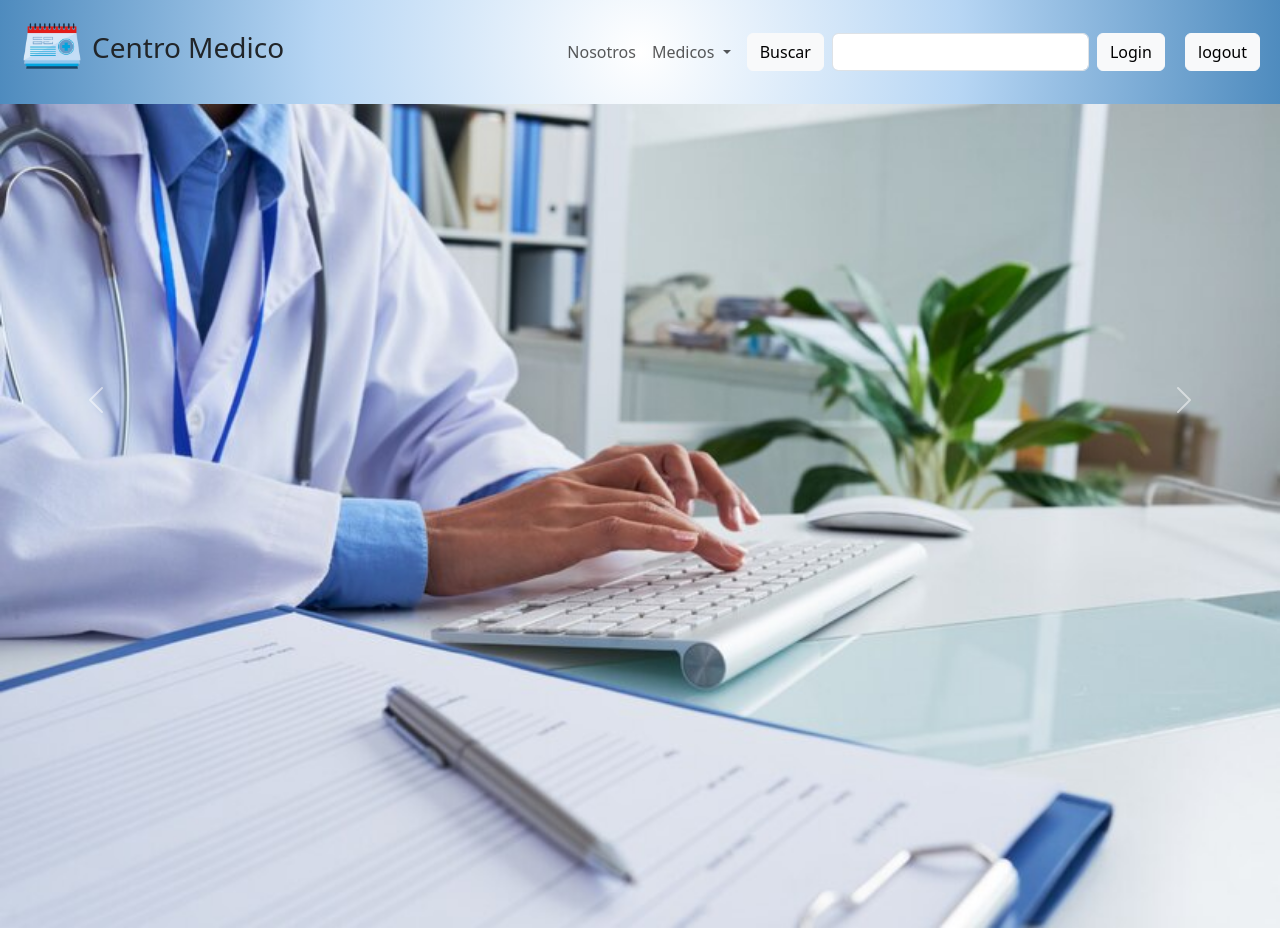
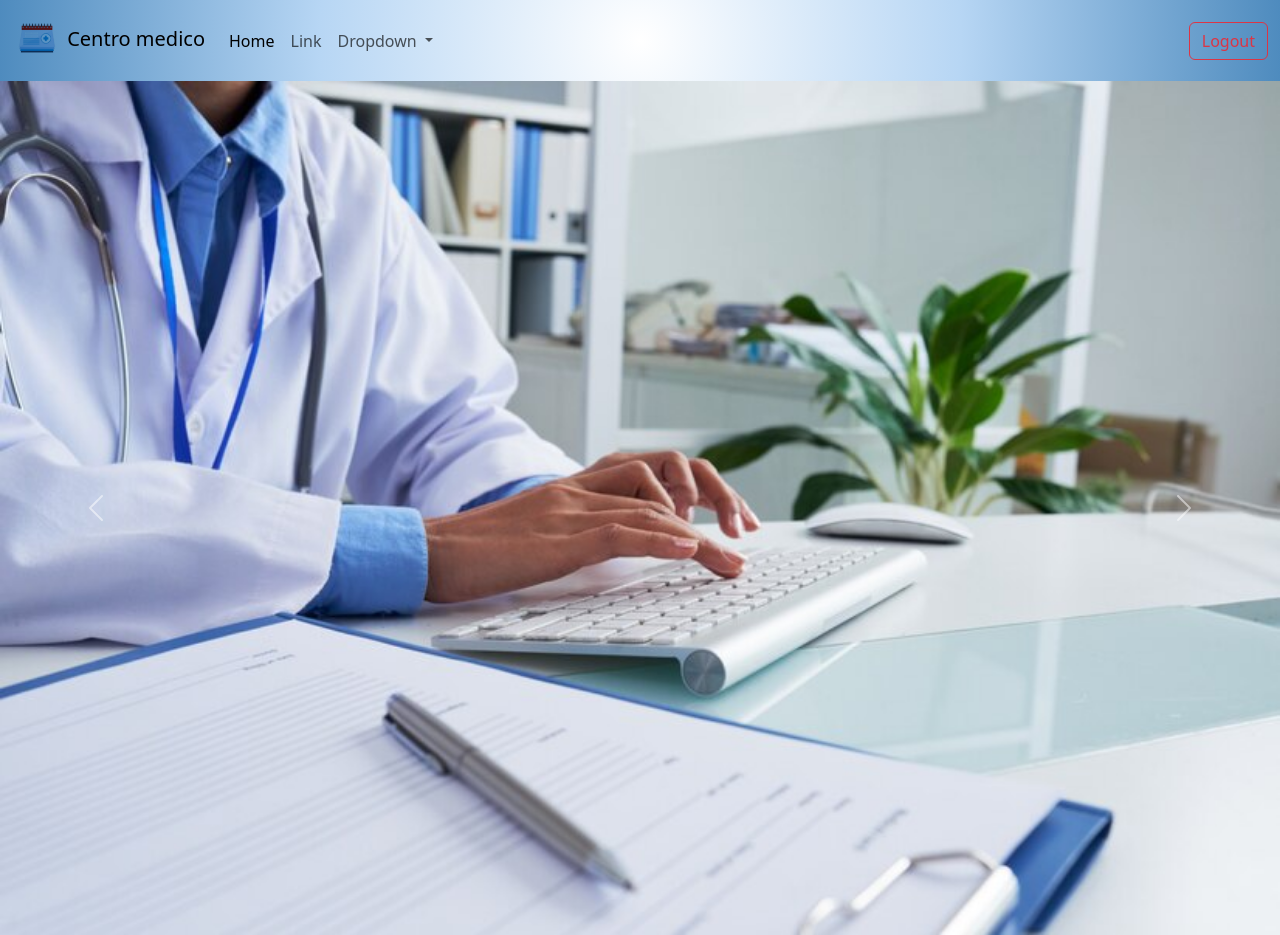
Before and after one commit to loubillone/proyecto_webClinica, a plain HTML site: page index.html in a window 1280 px wide. Drawn offline with nearby package versions, Linux system fonts and the light colour scheme.

Commit message:
se actualiza carousel

```diff
--- a/index.html
+++ b/index.html
@@ -15,70 +15,37 @@
 </head>
 
 <body>
-  <h1>Pagina principal</h1>
 
-  <nav class="navbar fixed-top navbar-expand-lg bg-body-tertiary">
-    <div class="container-fluid ">
-      <div class="contenedor mb-0 w-100 d-flex align-items-center justify-content-between">
-        <h3 class="logotipo">
-          <img src="img/medical-calendar-icon-free-vector-removebg-preview.png"  width="80px" height="80px" alt="leona" class="leona">
-          Centro Medico
-        </h3>
-        <div>
-          <button class="navbar-toggler" type="button" data-bs-toggle="collapse"
-            data-bs-target="#navbarSupportedContent" aria-controls="navbarSupportedContent" aria-expanded="false"
-            aria-label="Toggle navigation">
+  <nav class="navbar navbar-expand-lg bg-body-tertiary">
+    <div class="container-fluid">
+      <a class="navbar-brand" href="#"><img src="../proyecto_webClinica/img/medical-calendar-icon-free-vector.png" class="leona" alt="" width="50px" height="50px"> Centro medico</a>
+      <button class="navbar-toggler" type="button" data-bs-toggle="collapse" data-bs-target="#navbarSupportedContent" aria-controls="navbarSupportedContent" aria-expanded="false" aria-label="Toggle navigation">
         <span class="navbar-toggler-icon"></span>
       </button>
       <div class="collapse navbar-collapse" id="navbarSupportedContent">
         <ul class="navbar-nav me-auto mb-2 mb-lg-0">
-
           <li class="nav-item">
-                <a class="nav-link" href="/pages/nosotros.html">Nosotros</a>
+            <a class="nav-link active" aria-current="page" href="#">Home</a>
+          </li>
+          <li class="nav-item">
+            <a class="nav-link" href="#">Link</a>
+          </li>
+          <li class="nav-item dropdown">
+            <a class="nav-link dropdown-toggle" href="#" role="button" data-bs-toggle="dropdown" aria-expanded="false">
+              Dropdown
+            </a>
+            <ul class="dropdown-menu">
+              <li><a class="dropdown-item" href="#">Action</a></li>
+              <li><a class="dropdown-item" href="#">Another action</a></li>
+              <li><hr class="dropdown-divider"></li>
+              <li><a class="dropdown-item" href="#">Something else here</a></li>
+            </ul>
           </li>
 
-              <li class="nav-item dropdown">
-                <a class="nav-link dropdown-toggle" href="#" role="button" data-bs-toggle="dropdown"
-                  aria-expanded="false">
-                  Medicos
-                </a>
-                <ul class="dropdown-menu">
-                  <li><a class="dropdown-item" href="/pages/Peliculas.html">Gastroenterologo</a></li>
-                  <li>
-                    <hr class="dropdown-divider">
-                  </li>
-                  <li><a class="dropdown-item" href="/pages/Series.html">Cardiologo</a></li>
         </ul>
-              </li>
-            </ul>
-            <form class="d-flex" role="search">
-              <div class="BuscarEnlace">
-
-                <button type="button" class="btn btn-light button-space ">Buscar</button>
+          <button class="btn btn-outline-danger" type="submit">Logout</button>
       </div>
-              <input class="form-control mr-sm-2" type="search" placeholder="" aria-label="Search" minlength="5"
-                maxlength="198">
-
-              <!-- <div class="BuscarEnlace">
-
-              <button type="button" class="btn btn-light ">Buscar</button>
-             </div> -->
-
-            </form>
-            <div class="d-grid gap-2 d-md-block mb-3">
-              <button type="button" class="btn mt-3 btn-light button-space" data-bs-toggle="modal"
-                data-bs-target="#exampleModal">Login</button>
-
-              <!-- Button trigger modal -->
-
-              <button class="btn mt-3 btn-light button-space" type="button">logout</a></button>
-
     </div>
-
-          </div>
-
-        </div>
-
   </nav>
 
   <Main class="margenmain">
--- a/principal.css
+++ b/principal.css
@@ -11,10 +11,11 @@ body{
 .leona{
     border-radius: 30px;
     margin-bottom: 5px;
+    mix-blend-mode: multiply;
 }
 
 .carousel{
-    position:static !important
+   /*  position:static !important */
 }
 
 .image{
@@ -32,6 +33,6 @@ body{
     align-items: center;
 }
 
-.margenmain{
+/* .margenmain{
     margin-top: 26px;
-}
+} */
```
Lines whose indentation alone changed are shown as unchanged.
